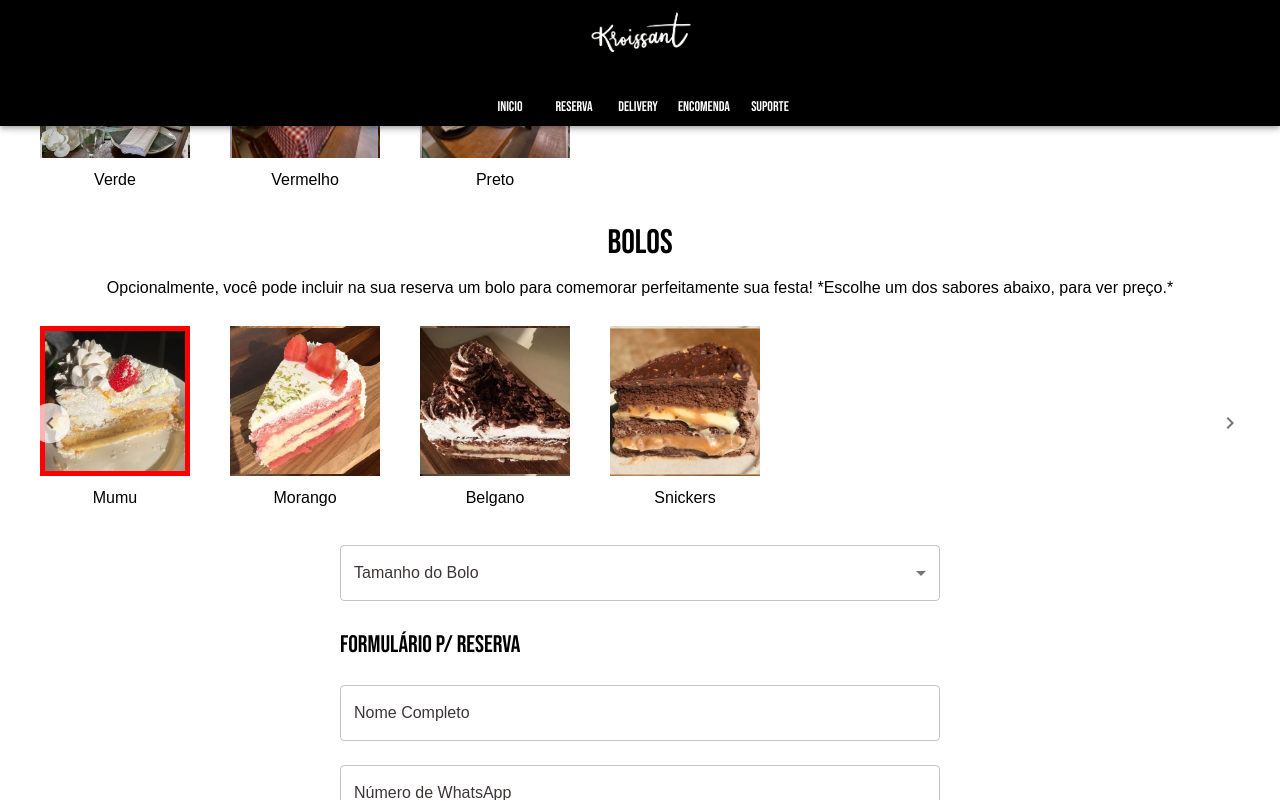
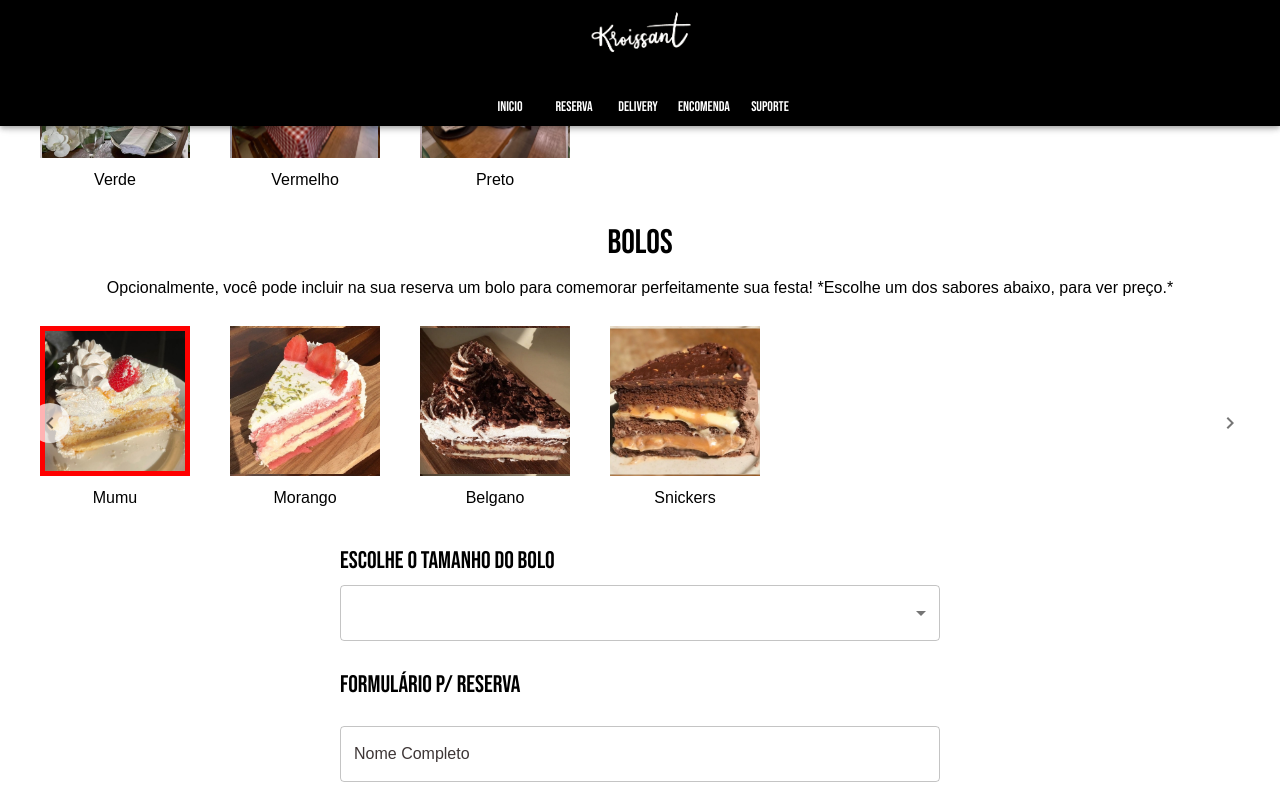
Before and after one commit to juliohsu/kroissant-frontend, a React (Create React App) app: page /reserva in a window 1280 px wide. Both pictures are taken after a click on the element 115 px from the left and 1075 px from the top of the page. Shown: the part 675-1475 px from the top of the page. Built offline with nearby package versions, Linux system fonts and the light colour scheme; a web font is replaced by a local one.

Commit message:
altering titulo tamanho do bolo

```diff
--- a/src/config/apiRoutes.ts
+++ b/src/config/apiRoutes.ts
@@ -1,6 +1,6 @@
-const BASE_URL = "https://adaa72c02aef.ngrok.app";
-/* const BASE_URL = "http://localhost:5000";
- */
+/* const BASE_URL = "https://adaa72c02aef.ngrok.app";
+ */const BASE_URL = "http://localhost:5000";
+
 
 export const COMPRA_ROUTES = {
   SETOR: () => `${BASE_URL}/setor`,
--- a/src/pages/Reserva/index.tsx
+++ b/src/pages/Reserva/index.tsx
@@ -322,7 +322,9 @@ const Reserva: React.FC = () => {
           margin="normal"
           sx={{ marginTop: "5px", width: "100%", maxWidth: "600px" }}
         >
-          <InputLabel id="cake-size-label">Tamanho do Bolo</InputLabel>
+          <Typography variant="h5" gutterBottom>
+            Escolhe o tamanho do bolo
+          </Typography>
           <Select
             labelId="cake-size-label"
             value={cakeSize}
```
